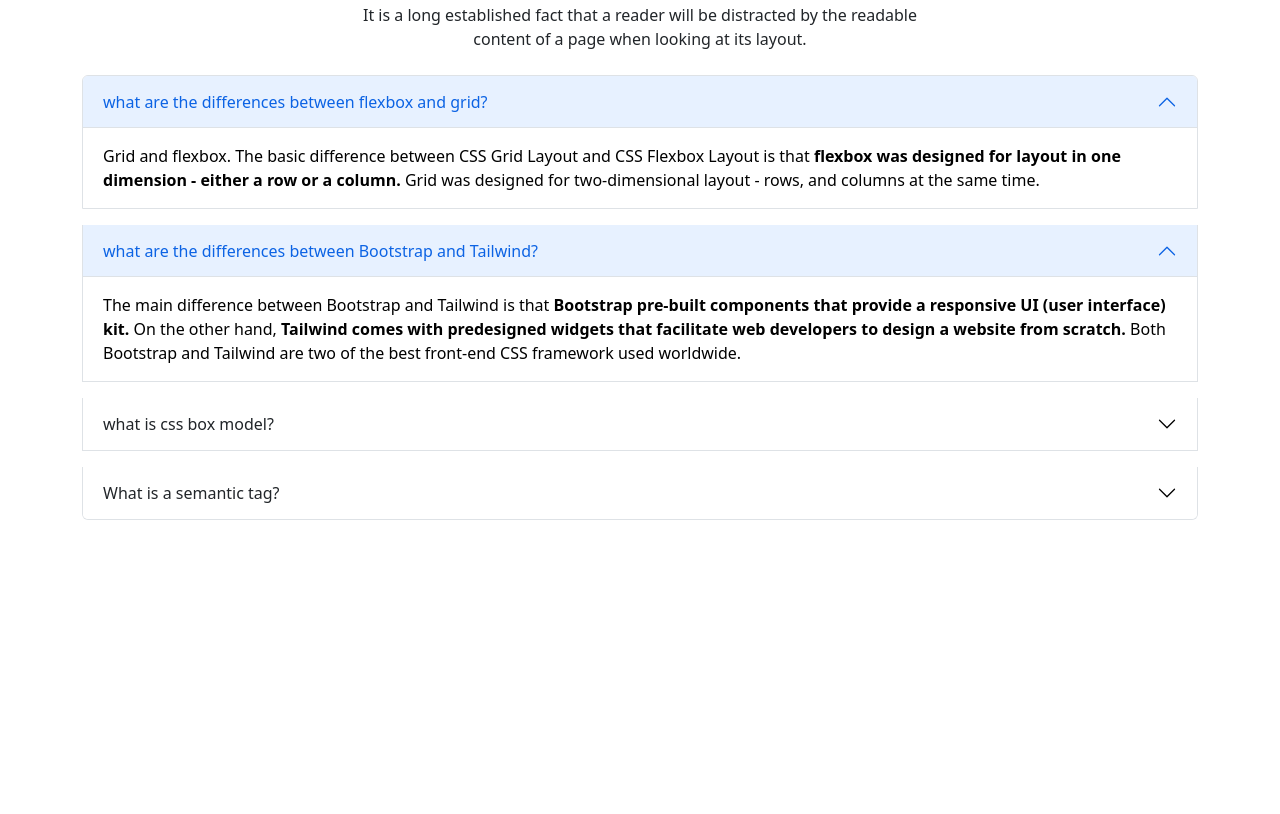
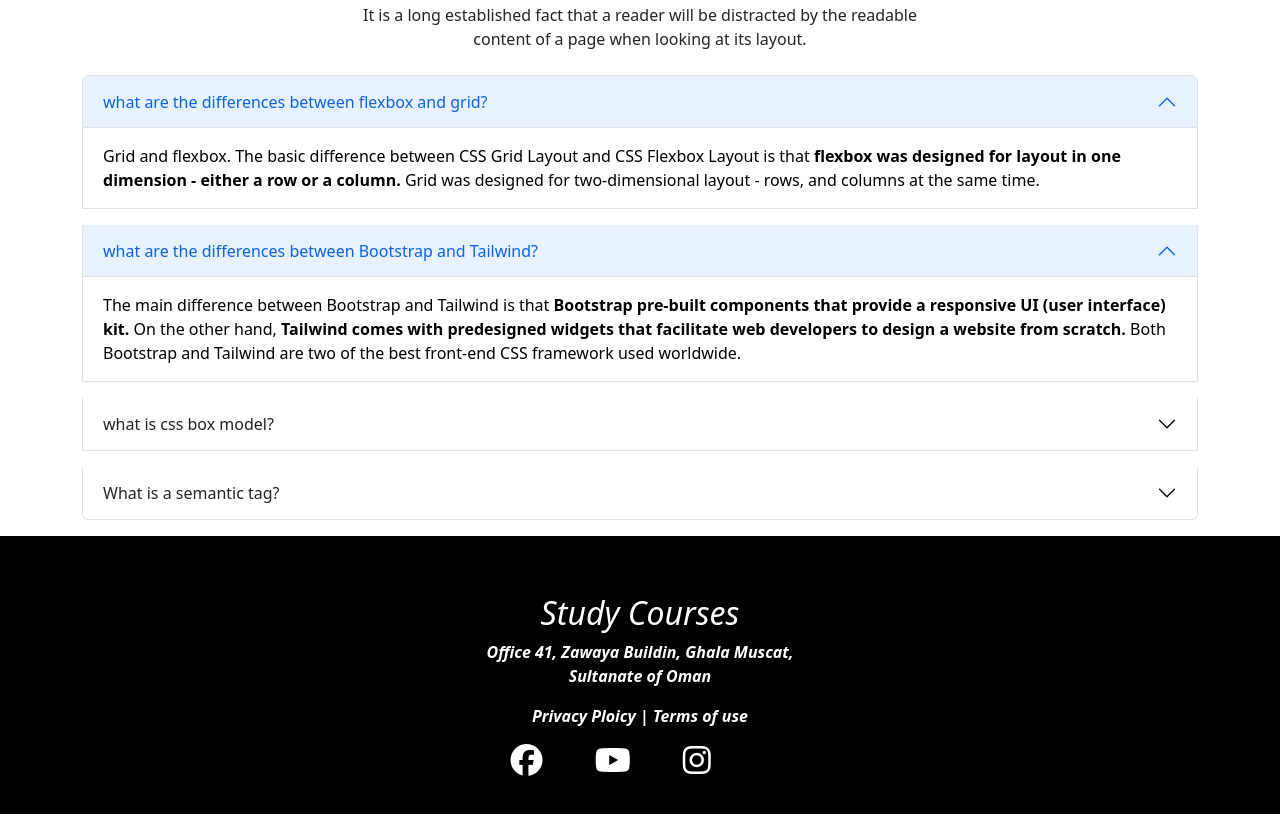
Before and after one commit to minhaz3/Assaingment-number-three, a plain HTML site: page index.html in a window 1280 px wide. Shown: the part 1633-2447 px from the top of the page. Before the commit the page ends 2169 px from the top, so only its background shows below. Drawn offline with nearby package versions, Linux system fonts and the light colour scheme.

Commit message:
added font awesome link and added social media icon and setup link in icon

```diff
--- a/index.html
+++ b/index.html
@@ -5,9 +5,13 @@
     <meta charset="utf-8">
     <meta name="viewport" content="width=device-width, initial-scale=1">
     <title>Study Courses</title>
+    <!-- Bootstrap Link -->
     <link href="https://cdn.jsdelivr.net/npm/bootstrap@5.2.0/dist/css/bootstrap.min.css" rel="stylesheet"
         integrity="sha384-gH2yIJqKdNHPEq0n4Mqa/HGKIhSkIHeL5AyhkYV8i59U5AR6csBvApHHNl/vI1Bx" crossorigin="anonymous">
+    <!-- Custom css link -->
     <link rel="stylesheet" href="style.css">
+    <!-- Font awesome link -->
+    <script src="https://kit.fontawesome.com/8ddb908af1.js" crossorigin="anonymous"></script>
 </head>
 
 <body>
@@ -332,8 +336,16 @@
         <!-- Accordion section start -->
     </main>
     <!-- footer start -->
-    <footer>
-
+    <footer class="foote d-flex justify-content-center align-items-center">
+        <div>
+            <h2 class="text-center text-white">Study Courses</h2>
+            <p class="text-center text-white">Office 41, Zawaya Buildin, Ghala Muscat,<br>
+                Sultanate of Oman</p>
+            <p class="text-center text-white">Privacy Ploicy | Terms of use</p>
+            <a href="https://www.facebook.com/"><i class="fa-brands fa-facebook mx-4 text-white fs-2"></a></i>
+            <a href="https://www.youtube.com/"><i class="fa-brands fa-youtube mx-4 text-white fs-2"></i></a>
+            <a href="https://www.instagram.com/"> <i class="fa-brands fa-instagram mx-4 text-white fs-2"></i></a>
+        </div>
     </footer>
 
     <script src="https://cdn.jsdelivr.net/npm/bootstrap@5.2.0/dist/js/bootstrap.bundle.min.js"
--- a/style.css
+++ b/style.css
@@ -0,0 +1,5 @@
+.foote {
+    height: 300px;
+    width: 100%;
+    background-color: black;
+}
```
